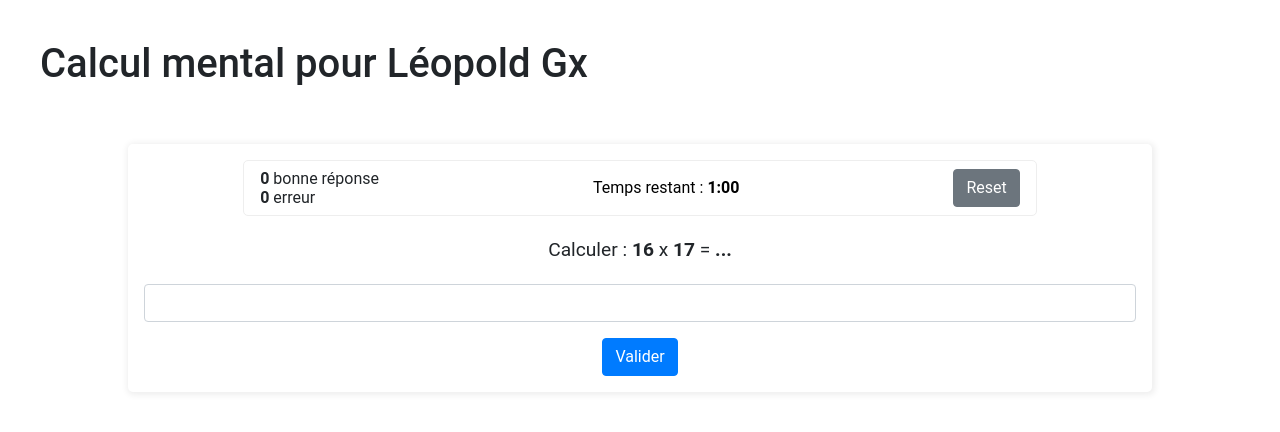
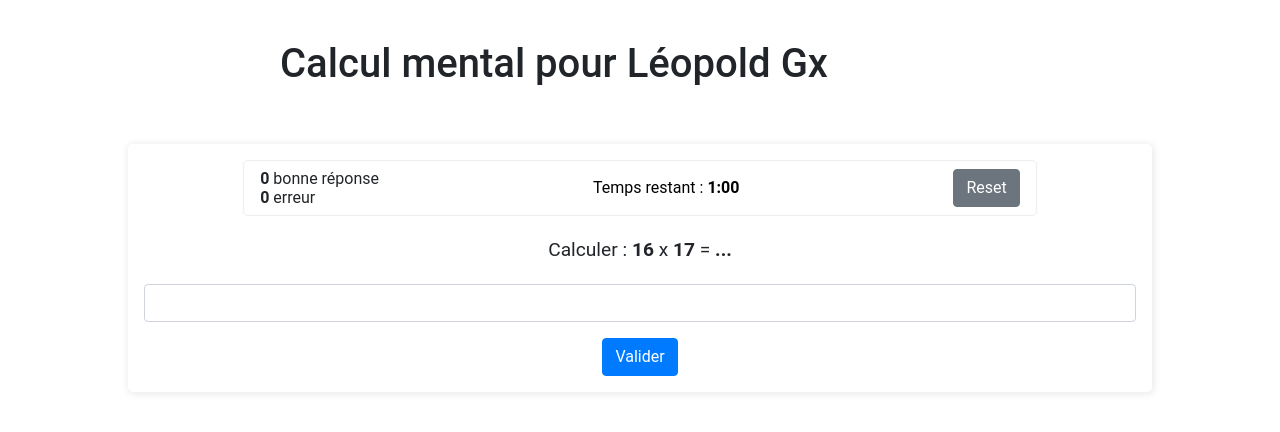
Before and after one commit to d0rianb/mental-calculation, a plain HTML site: page index.html in a window 1280 px wide. Drawn offline with nearby package versions, Linux system fonts and the light colour scheme.

Commit message:
Add suppoprt for wide screens

```diff
--- a/style.css
+++ b/style.css
@@ -9,6 +9,8 @@ body {
   font-family: "Roboto", "Helvetica Neue";
   font-weight: 400;
   font-size: 2vh;
+  max-width: 800px;
+  margin: 0 auto;
 }
 
 p {
```
